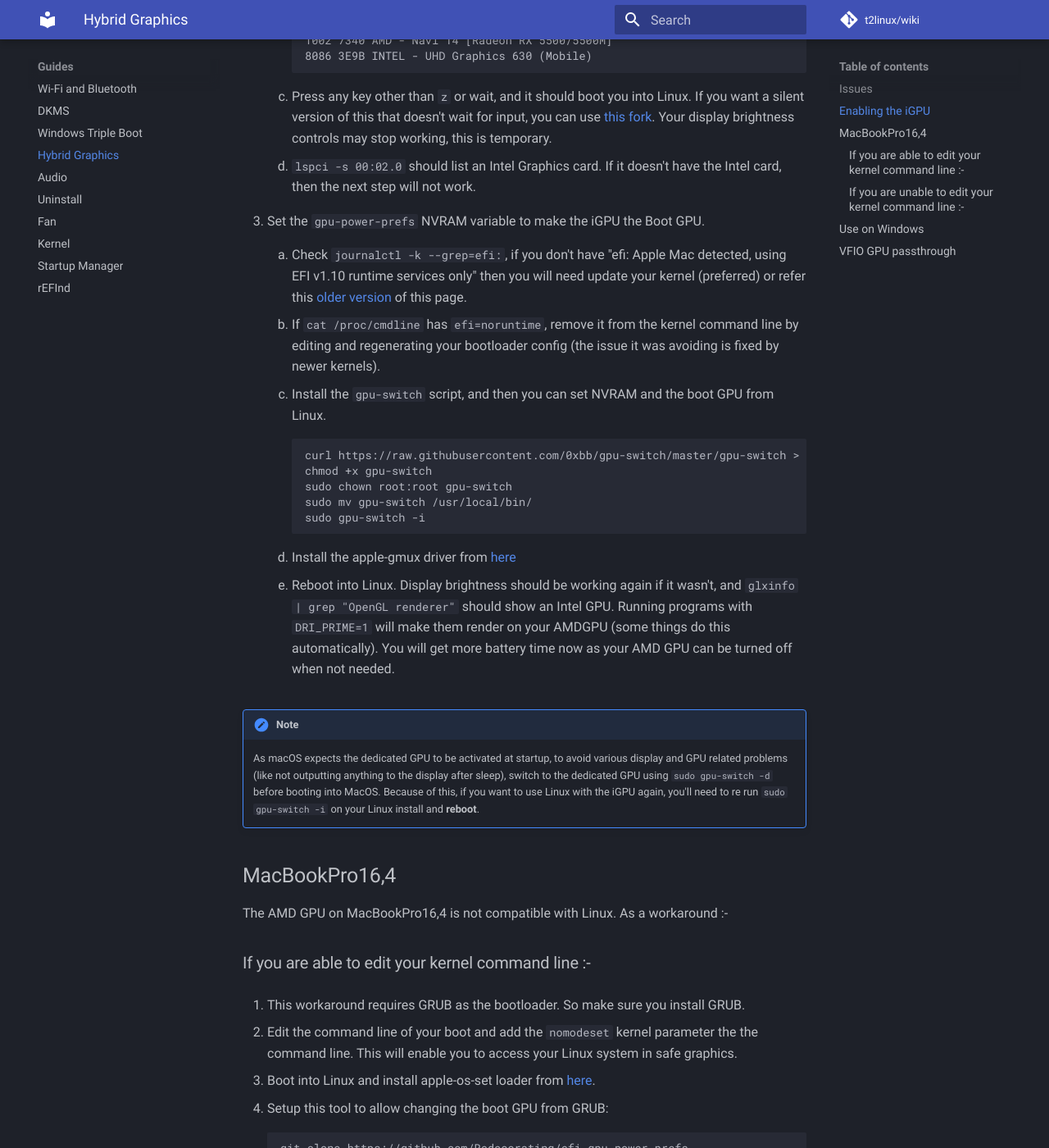
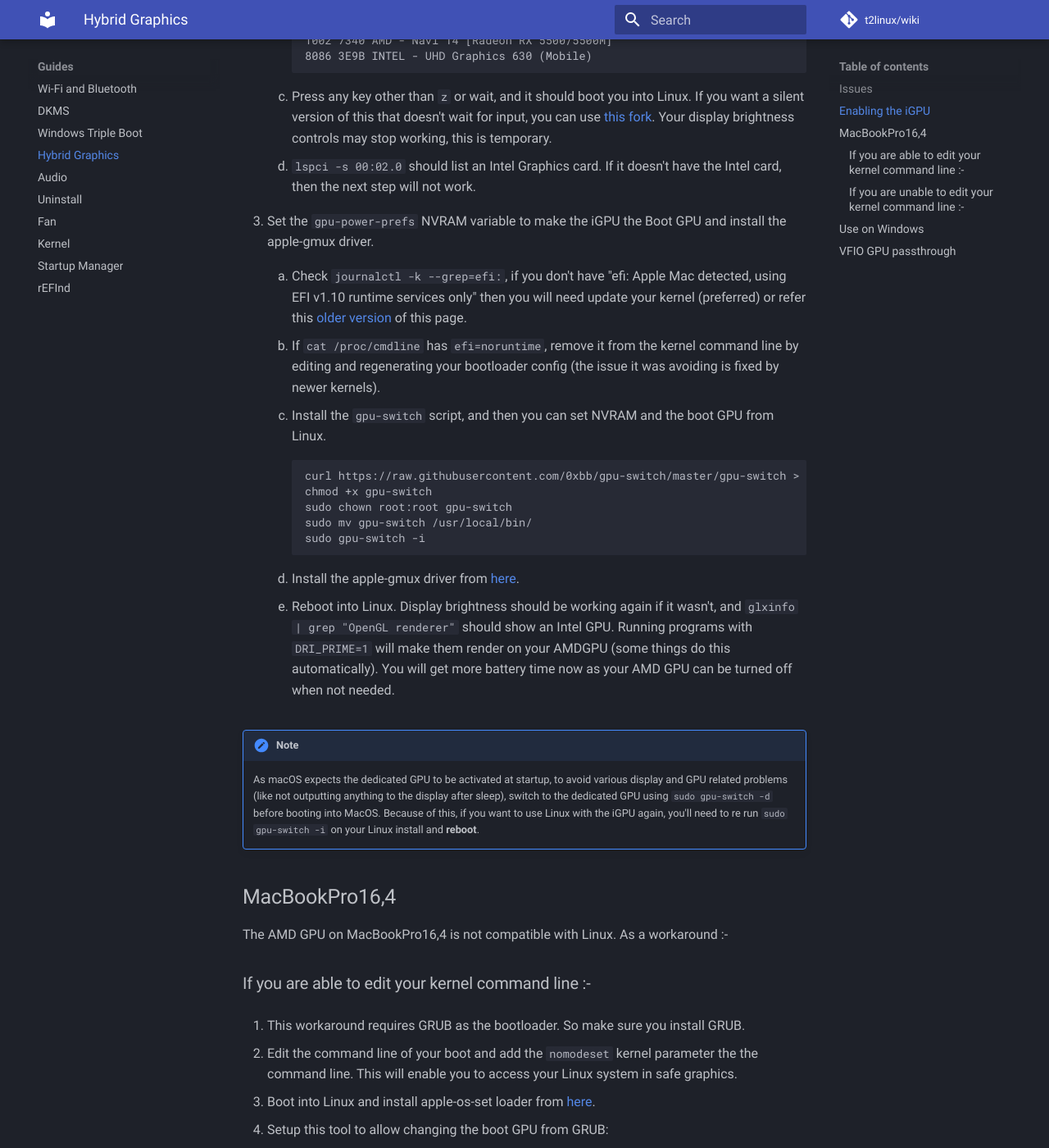
Before and after one commit to t2linux/wiki, an MkDocs documentation site: the page built from docs/guides/hybrid-graphics.md, in a window 1280 px wide and 1400 px high, scrolled down 1666 px. Shown: the whole window at 82% size. Built offline with MkDocs 1.6.1 and Material for MkDocs 9.7.7, drawn with Linux system fonts in a browser that asks for light colours; comment, search, counter and statistics services are not loaded.

Commit message:
Update hybrid-graphics.md

````diff
--- a/docs/guides/hybrid-graphics.md
+++ b/docs/guides/hybrid-graphics.md
@@ -49,7 +49,7 @@ This has been tested on the MacBookPro16,1 and the MacBookPro15,1. The 15,3 and
 
     4.  `lspci -s 00:02.0` should list an Intel Graphics card. If it doesn't have the Intel card, then the next step will not work.
 
-3.  Set the `gpu-power-prefs` NVRAM variable to make the iGPU the Boot GPU.
+3.  Set the `gpu-power-prefs` NVRAM variable to make the iGPU the Boot GPU and install the apple-gmux driver.
 
     1.  Check `journalctl -k --grep=efi:`, if you don't have "efi: Apple Mac detected, using EFI v1.10 runtime services only" then you will need update your kernel (preferred) or refer this [older version](https://github.com/t2linux/wiki/blob/eb15b19c7e4d5ce79a59ff14a4bf4297a5f65edc/docs/guides/hybrid-graphics.md#enabling-the-igpu) of this page.
 
@@ -65,7 +65,7 @@ This has been tested on the MacBookPro16,1 and the MacBookPro15,1. The 15,3 and
         sudo gpu-switch -i
         ```
 
-    4.  Install the apple-gmux driver from [here](https://github.com/Redecorating/apple-gmux-t2)
+    4.  Install the apple-gmux driver from [here](https://github.com/Redecorating/apple-gmux-t2).
 
     5.  Reboot into Linux. Display brightness should be working again if it wasn't, and `glxinfo | grep "OpenGL renderer"` should show an Intel GPU. Running programs with `DRI_PRIME=1` will make them render on your AMDGPU (some things do this automatically). You will get more battery time now as your AMD GPU can be turned off when not needed.
 
@@ -95,7 +95,7 @@ The AMD GPU on MacBookPro16,4 is not compatible with Linux. As a workaround :-
     sudo grub-mkconfig -o /boot/grub/grub.cfg
     ```
 
-5. Install the apple-gmux driver from [here](https://github.com/Redecorating/apple-gmux-t2)
+5. Install the apple-gmux driver from [here](https://github.com/Redecorating/apple-gmux-t2).
 
 6. Reboot and in the grub menu, select "Enable iGPU". Your computer will shutdown. Power it back on and boot linux. If you boot macOS, this will be reset and you'll have to redo this step.
 
````
